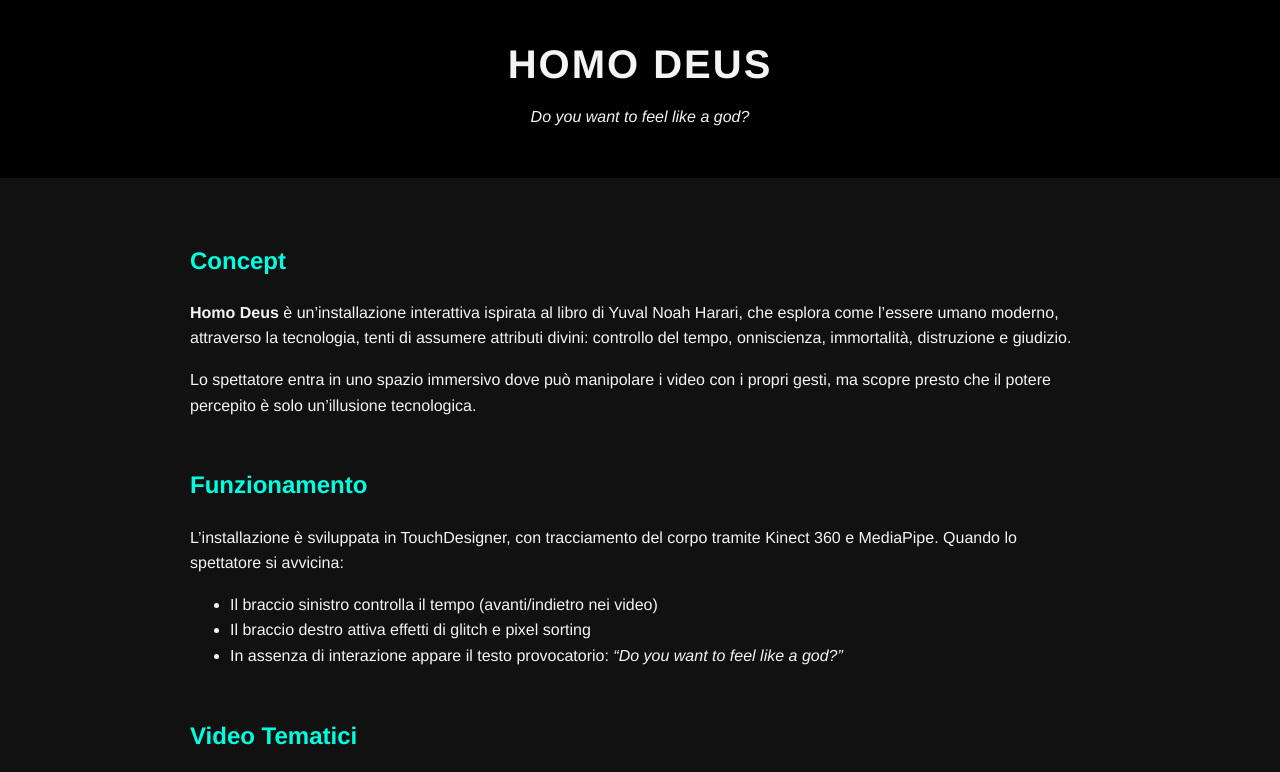
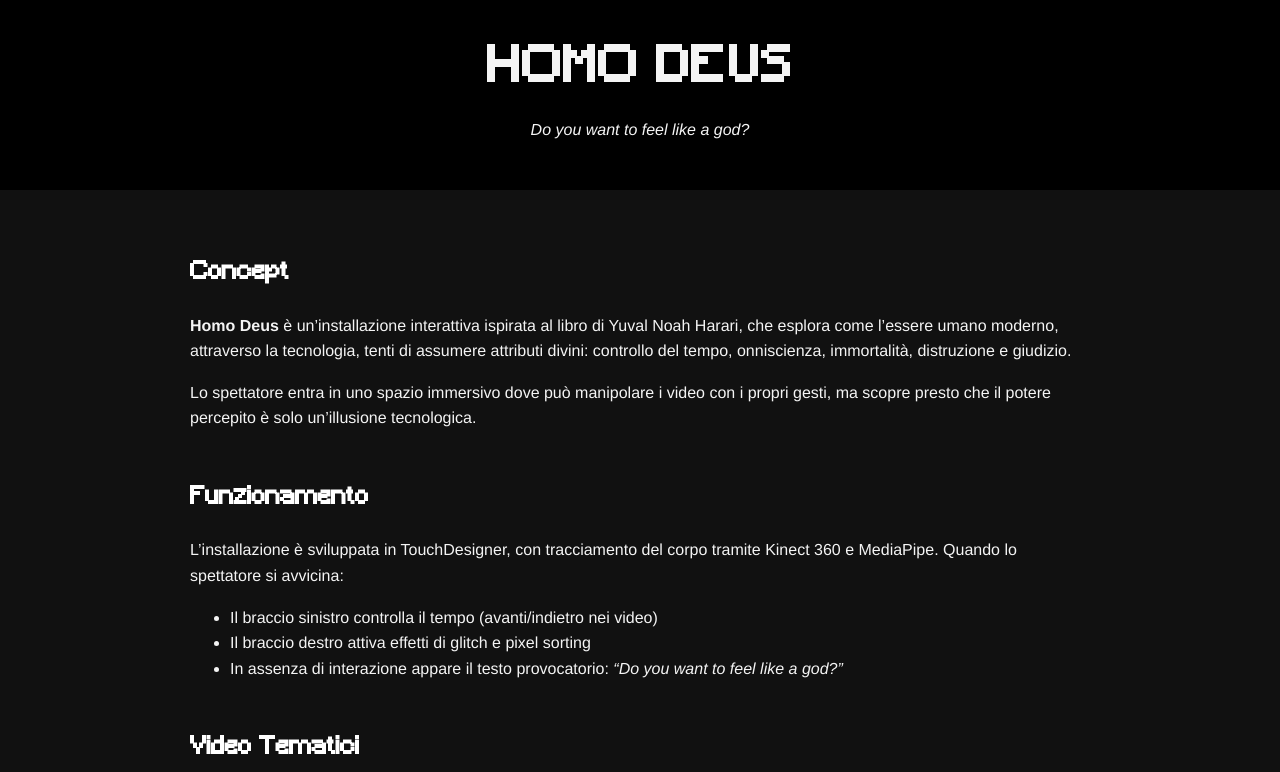
Before and after one commit to Pulse-exe/Homo-Deus, a plain HTML site: page index.html in a window 1280 px wide. Shown: the top 772 px of the page. Drawn offline with Linux system fonts and the light colour scheme.

Commit message:
Update index.html

```diff
--- a/index.html
+++ b/index.html
@@ -18,8 +18,16 @@
       padding: 2rem;
       text-align: center;
     }
+    @font-face {
+      font-family: 'Minecraft';
+      src: url('./Minecraft.ttf') format('ttf'),
+         url('./Minecraft.ttf') format('woff2');
+      font-weight: normal;
+      font-style: normal;
+    }
     header h1 {
-      font-size: 2.5rem;
+      font-family: 'Minecraft', 'Helvetica Neue', sans-serif;
+      font-size: 3rem;
       margin: 0;
       text-transform: uppercase;
       letter-spacing: 2px;
@@ -33,7 +41,8 @@
       margin-bottom: 3rem;
     }
     h2 {
-      color: #00ffe1;
+      font-family: 'Minecraft', 'Helvetica Neue', sans-serif;
+      color: white;
       margin-top: 2rem;
     }
     p {
@@ -81,26 +90,30 @@
 
       <h3>Manipolazione del Tempo</h3>
       <p>Un orologio con lancette accelerate si sovrappone a una corsa nel paesaggio: la natura viene compressa e distorta come se fosse un file video.</p>
-
+      <img src="/frame tempo.png" alt="Installazione Homo Deus" style="width: 100%;" />
       <h3>Immortalità</h3>
       <p>Un nanorobot nel sangue elimina le cellule superflue. La vita eterna appare come una manutenzione algoritmica del corpo.</p>
-
+      <img src="/frame immortalita.png" alt="Installazione Homo Deus" style="width: 100%;" />
       <h3>Distruzione</h3>
       <p>Un aereo lancia una bomba atomica su una città. La distruzione diventa un gesto divino, ma spietatamente umano.</p>
-
+      <img src="/frame nuke.png" alt="Installazione Homo Deus" style="width: 100%;" />
       <h3>Giudizio</h3>
       <p>Una bilancia mostra un "mi piace" e un "non mi piace". Oggi ogni utente si sente giudice assoluto grazie ai social.</p>
-
+      <img src="/frame giudizio.png" alt="Installazione Homo Deus" style="width: 100%;" />
       <h3>Controllo della Natura</h3>
       <p>Dal deserto nasce la città di Dubai: simbolo dell’artificio umano che rimpiazza il paesaggio naturale.</p>
-
+      <img src="/frame natura.png" alt="Installazione Homo Deus" style="width: 100%;" />
       <h3>Onniscienza</h3>
       <p>Un coltello squarcia un velo bianco, evocando il “velo di Maya”. Dallo squarcio fuoriescono fasci di dati e luce: la conoscenza totale è diventata visualizzazione.</p>
+      <br>
+      <img src="/frame onniscenza.png" alt="Installazione Homo Deus" style="width: 100%;" />
+    <br>
+
     </section>
   </div>
 
   <div class="footer">
-    &copy; 2025 Homo Deus Project – Concept by [Il tuo nome]
+    &copy; 2025 Homo Deus Project – Concept by Marta Bravi & Gabriele Radicello
   </div>
 
 </body>
```
